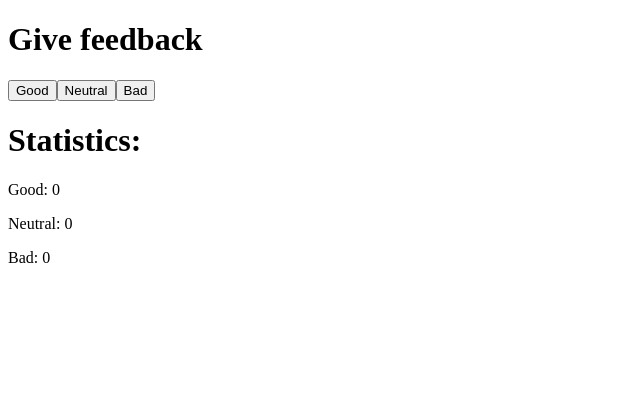
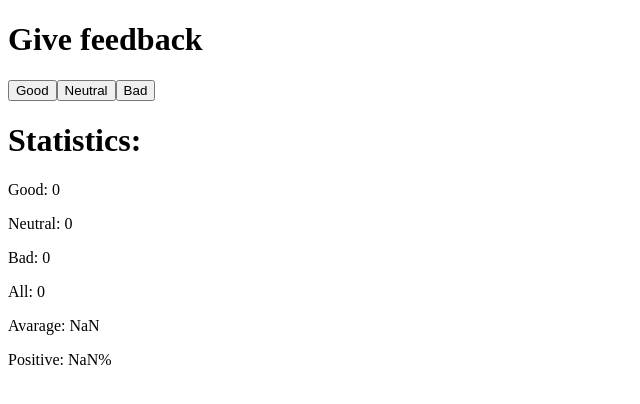
Before and after one commit to AnetteAgura/Fullstack2020, a React (Create React App) app in the folder 1.6-1.11/: page / in a window 1280 px wide. Shown: the top 404 px of the page, without its empty margins (0-640 px from the left). Built offline with nearby package versions, Linux system fonts and the light colour scheme.

Commit message:
Part 1.7

```diff
--- a/1.6-1.11/src/index.js
+++ b/1.6-1.11/src/index.js
@@ -17,6 +17,11 @@
       <p>Good: {good}</p>
       <p>Neutral: {neutral}</p>
       <p>Bad: {bad}</p>
+      <p>All: {good + neutral + bad}</p>
+      <p>
+        Avarage: {(good * 1 + neutral * 0 + bad * -1) / (good + neutral + bad)}
+      </p>
+      <p>Positive: {(good / (bad + neutral + good)) * 100}%</p>
     </div>
   );
 };
```
Also changed, not shown: 1 other file (tests, documents, lock files or other folders).
